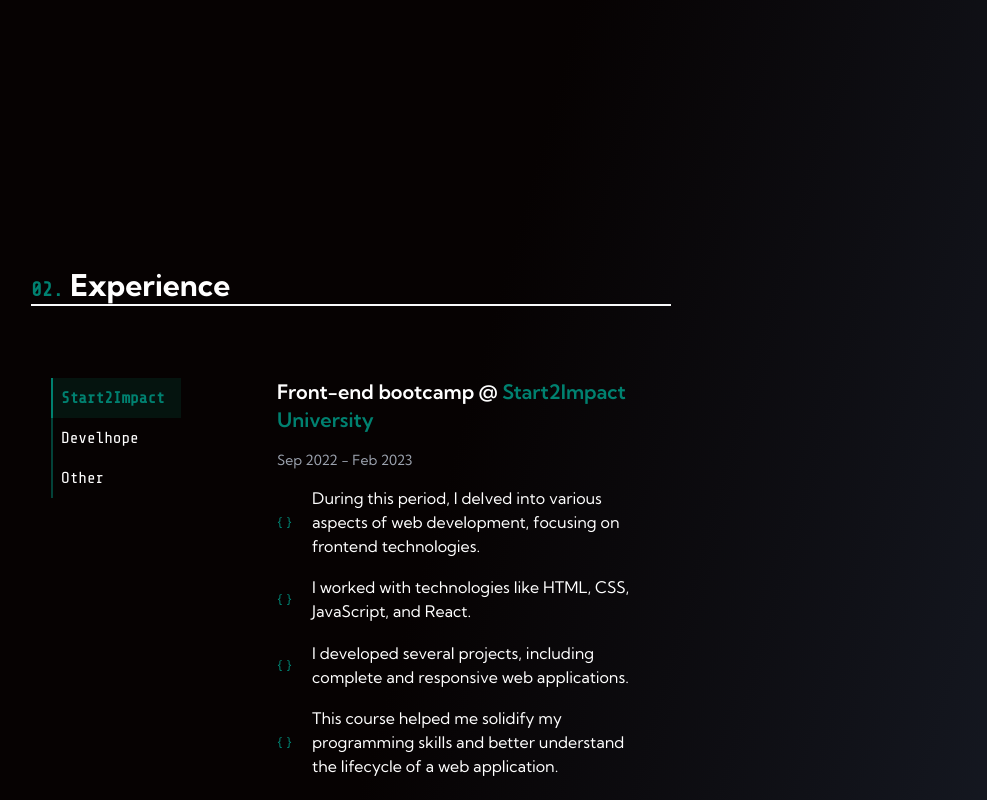
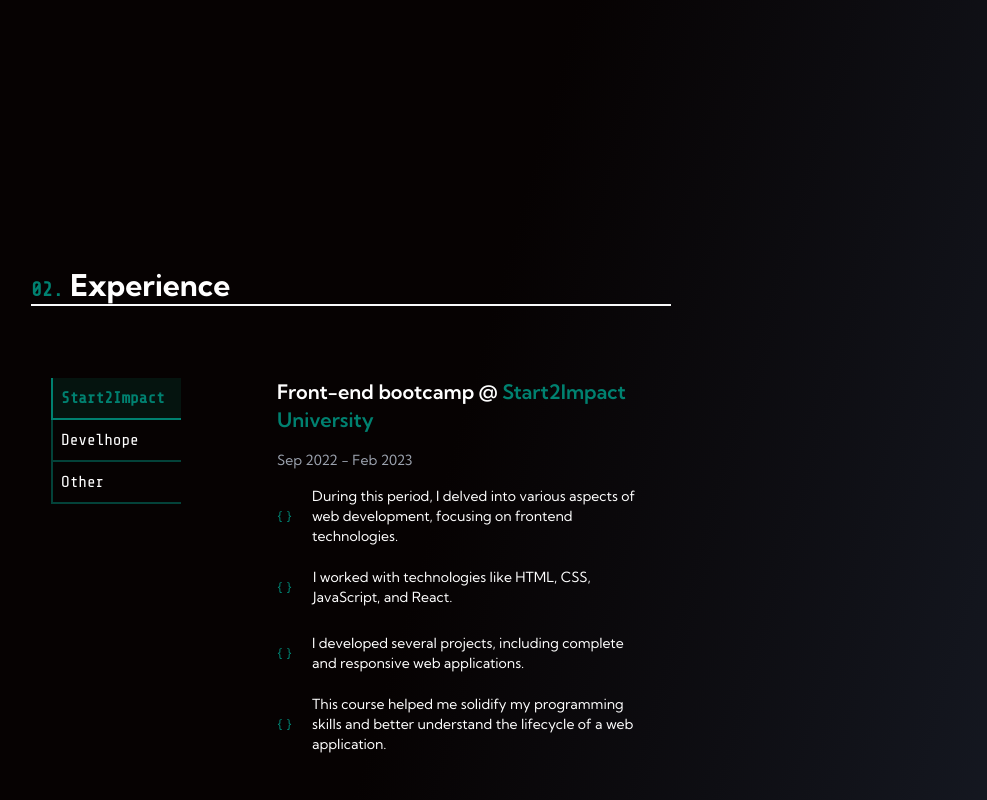
Before and after one commit to Jim2510/Fullstack-portfolio, a React (Vite) app: page / in a window 1280 px wide. Shown: the part 1460-2260 px from the top of the page, without its empty margins (289-1276 px from the left). Built offline with nearby package versions, Linux system fonts and the light colour scheme.

Commit message:
second/third section mq

```diff
--- a/src/components/ExpText.jsx
+++ b/src/components/ExpText.jsx
@@ -2,71 +2,71 @@
 export function ExpText({ title, clrTitle, date, sec1, sec2, sec3, sec4 }) {
   return (
     <>
-      <div className="w-full flex flex-col justify-start items-start pl-4 pb-10 gap-4 transition-all ease-in-out">
+      <div className="w-full flex flex-col justify-start items-start pl-0 sm:pl-4 pb-10 gap-4 transition-all ease-in-out">
         <h2 className="font-semibold text-xl">
           {title} <span className="text-md"> @</span>{" "}
           <span className="text-main-red">{clrTitle}</span>
         </h2>
         <h4 className="text-sm text-gray-400">{date}</h4>
         <div className="w-full flex justify-start items-center gap-5 min-h-[50px]">
-          <div className="w-[20px]">
+          <div className="w-[20px] sm:flex hidden">
             <svg
               xmlns="http://www.w3.org/2000/svg"
               width="15"
               height="15"
               fillRule="currentColor"
-              className="bi bi-braces fill-main-red"
+              className="bi bi-braces fill-main-red sm:flex hidden"
               viewBox="0 0 16 16"
             >
               <path d="M2.114 8.063V7.9c1.005-.102 1.497-.615 1.497-1.6V4.503c0-1.094.39-1.538 1.354-1.538h.273V2h-.376C3.25 2 2.49 2.759 2.49 4.352v1.524c0 1.094-.376 1.456-1.49 1.456v1.299c1.114 0 1.49.362 1.49 1.456v1.524c0 1.593.759 2.352 2.372 2.352h.376v-.964h-.273c-.964 0-1.354-.444-1.354-1.538V9.663c0-.984-.492-1.497-1.497-1.6M13.886 7.9v.163c-1.005.103-1.497.616-1.497 1.6v1.798c0 1.094-.39 1.538-1.354 1.538h-.273v.964h.376c1.613 0 2.372-.759 2.372-2.352v-1.524c0-1.094.376-1.456 1.49-1.456V7.332c-1.114 0-1.49-.362-1.49-1.456V4.352C13.51 2.759 12.75 2 11.138 2h-.376v.964h.273c.964 0 1.354.444 1.354 1.538V6.3c0 .984.492 1.497 1.497 1.6" />
             </svg>
           </div>
-          <p>{sec1}</p>
+          <p className="text-sm">{sec1}</p>
         </div>
         <div className="w-full flex justify-start items-center gap-5 min-h-[50px]">
-          <div className="w-[20px]">
+          <div className="w-[20px] sm:flex hidden">
             <svg
               xmlns="http://www.w3.org/2000/svg"
               width="15"
               height="15"
               fillRule="currentColor"
-              className="bi bi-braces fill-main-red"
+              className="bi bi-braces fill-main-red sm:flex hidden"
               viewBox="0 0 16 16"
             >
               <path d="M2.114 8.063V7.9c1.005-.102 1.497-.615 1.497-1.6V4.503c0-1.094.39-1.538 1.354-1.538h.273V2h-.376C3.25 2 2.49 2.759 2.49 4.352v1.524c0 1.094-.376 1.456-1.49 1.456v1.299c1.114 0 1.49.362 1.49 1.456v1.524c0 1.593.759 2.352 2.372 2.352h.376v-.964h-.273c-.964 0-1.354-.444-1.354-1.538V9.663c0-.984-.492-1.497-1.497-1.6M13.886 7.9v.163c-1.005.103-1.497.616-1.497 1.6v1.798c0 1.094-.39 1.538-1.354 1.538h-.273v.964h.376c1.613 0 2.372-.759 2.372-2.352v-1.524c0-1.094.376-1.456 1.49-1.456V7.332c-1.114 0-1.49-.362-1.49-1.456V4.352C13.51 2.759 12.75 2 11.138 2h-.376v.964h.273c.964 0 1.354.444 1.354 1.538V6.3c0 .984.492 1.497 1.497 1.6" />
             </svg>
           </div>
-          <p>{sec2}</p>
+          <p className="text-sm">{sec2}</p>
         </div>
         <div className="w-full flex justify-start items-center gap-5 min-h-[50px]">
-          <div className="w-[20px]">
+          <div className="w-[20px] sm:flex hidden">
             <svg
               xmlns="http://www.w3.org/2000/svg"
               width="15"
               height="15"
               fillRule="currentColor"
-              className="bi bi-braces fill-main-red"
+              className="bi bi-braces fill-main-red sm:flex hidden"
               viewBox="0 0 16 16"
             >
               <path d="M2.114 8.063V7.9c1.005-.102 1.497-.615 1.497-1.6V4.503c0-1.094.39-1.538 1.354-1.538h.273V2h-.376C3.25 2 2.49 2.759 2.49 4.352v1.524c0 1.094-.376 1.456-1.49 1.456v1.299c1.114 0 1.49.362 1.49 1.456v1.524c0 1.593.759 2.352 2.372 2.352h.376v-.964h-.273c-.964 0-1.354-.444-1.354-1.538V9.663c0-.984-.492-1.497-1.497-1.6M13.886 7.9v.163c-1.005.103-1.497.616-1.497 1.6v1.798c0 1.094-.39 1.538-1.354 1.538h-.273v.964h.376c1.613 0 2.372-.759 2.372-2.352v-1.524c0-1.094.376-1.456 1.49-1.456V7.332c-1.114 0-1.49-.362-1.49-1.456V4.352C13.51 2.759 12.75 2 11.138 2h-.376v.964h.273c.964 0 1.354.444 1.354 1.538V6.3c0 .984.492 1.497 1.497 1.6" />
             </svg>
           </div>
-          <p>{sec3}</p>
+          <p className="text-sm">{sec3}</p>
         </div>
         <div className="w-full flex justify-start items-center gap-5 min-h-[50px]">
-          <div className="w-[20px]">
+          <div className="w-[20px] sm:flex hidden">
             <svg
               xmlns="http://www.w3.org/2000/svg"
               width="15"
               height="15"
               fillRule="currentColor"
-              className="bi bi-braces fill-main-red"
+              className="bi bi-braces fill-main-red "
               viewBox="0 0 16 16"
             >
               <path d="M2.114 8.063V7.9c1.005-.102 1.497-.615 1.497-1.6V4.503c0-1.094.39-1.538 1.354-1.538h.273V2h-.376C3.25 2 2.49 2.759 2.49 4.352v1.524c0 1.094-.376 1.456-1.49 1.456v1.299c1.114 0 1.49.362 1.49 1.456v1.524c0 1.593.759 2.352 2.372 2.352h.376v-.964h-.273c-.964 0-1.354-.444-1.354-1.538V9.663c0-.984-.492-1.497-1.497-1.6M13.886 7.9v.163c-1.005.103-1.497.616-1.497 1.6v1.798c0 1.094-.39 1.538-1.354 1.538h-.273v.964h.376c1.613 0 2.372-.759 2.372-2.352v-1.524c0-1.094.376-1.456 1.49-1.456V7.332c-1.114 0-1.49-.362-1.49-1.456V4.352C13.51 2.759 12.75 2 11.138 2h-.376v.964h.273c.964 0 1.354.444 1.354 1.538V6.3c0 .984.492 1.497 1.497 1.6" />
             </svg>
           </div>
-          <p>{sec4}</p>
+          <p className="text-sm">{sec4}</p>
         </div>
       </div>
     </>
--- a/src/components/Experience.jsx
+++ b/src/components/Experience.jsx
@@ -13,8 +13,11 @@
 
   return (
     <>
-      <div className="w-full flex justify-center items-center" id="experience">
-        <div className="w-[50%] text-white flex justify-center items-center flex-col py-32 gap-8">
+      <div
+        className="w-full flex justify-center items-center sm:mx-0 mx-10"
+        id="experience"
+      >
+        <div className="w-full sm:w-[50%] text-white flex justify-center items-center flex-col py-32 gap-8">
           <div className="w-full">
             <div className="flex justify-start items-center w-full flex-wrap mb-10">
               <h2 className="w-fit mr-2 text-3xl font-bold">
@@ -24,10 +27,10 @@
               <div className="w-full border-b-2 border-gray-50"></div>
             </div>
           </div>
-          <div className="w-full flex gap-20 px-5">
-            <div className="col-span-1 flex flex-col items-start font-tech justify-start">
+          <div className="w-full sm:flex-row flex-col flex gap-20 px-0 sm:px-5">
+            <div className="col-span-1 flex flex-row sm:flex-col items-start font-tech justify-start">
               <button
-                className={`border-l-2 px-2 py-2 min-w-[130px] text-start ${
+                className={`border-b-2 sm:border-l-2 px-2 py-2 min-w-[130px] text-center sm:text-start ${
                   activeButton === "Start2Impact"
                     ? "text-main-red border-main-red font-bold bg-second-red/20"
                     : "text-white border-main-red/50"
@@ -37,7 +40,7 @@
                 Start2Impact
               </button>
               <button
-                className={`border-l-2 px-2 py-2 min-w-[130px] text-start ${
+                className={`border-b-2 sm:border-l-2 px-2 py-2 min-w-[130px] text-center sm:text-start ${
                   activeButton === "Develhope"
                     ? "text-main-red border-main-red font-bold bg-second-red/20"
                     : "text-white border-main-red/50"
@@ -47,7 +50,7 @@
                 Develhope
               </button>
               <button
-                className={`border-l-2 px-2 py-2 min-w-[130px] text-start ${
+                className={`border-b-2 sm:border-l-2 px-2 py-2 min-w-[130px] text-center sm:text-start ${
                   activeButton === "Other"
                     ? "text-main-red border-main-red font-bold bg-second-red/20"
                     : "text-white border-main-red/50"
--- a/src/components/Work.jsx
+++ b/src/components/Work.jsx
@@ -3,8 +3,11 @@
 export function Work() {
   return (
     <>
-      <div className="w-full flex justify-center items-center" id="work">
-        <div className="w-[65%] text-white flex justify-center items-center flex-col py-32 gap-8 ml-10">
+      <div
+        className="w-full flex justify-center items-center sm:mx-0 mx-10"
+        id="work"
+      >
+        <div className="w-full sm:w-[65%] text-white flex justify-center items-center flex-col py-32 gap-8 ml-0 sm:ml-10">
           <div className="flex justify-start items-center w-full flex-wrap mb-10">
             <h2 className="w-fit mr-2 text-3xl font-bold">
               <span className="text-xl font-tech text-main-red">03.</span> Some
@@ -12,8 +15,8 @@
             </h2>
             <div className="w-full border-b-2 border-gray-50"></div>
           </div>
-          <div className="w-full grid grid-cols-6 gap-20">
-            <div className="col-span-4 h-[350px] mr-12 overflow-hidden relative">
+          <div className="w-full grid grid-cols-1 sm:grid-cols-6 gap-20">
+            <div className="col-span-4 h-[350px] mx-auto sm:mr-12 overflow-hidden relative sm:rounded-none rounded-md">
               <div className="top-0 absolute w-full h-full"></div>
               <img
                 src={gestify}
```
Also changed, not shown: src/components/About.jsx (+9 -9 lines).
